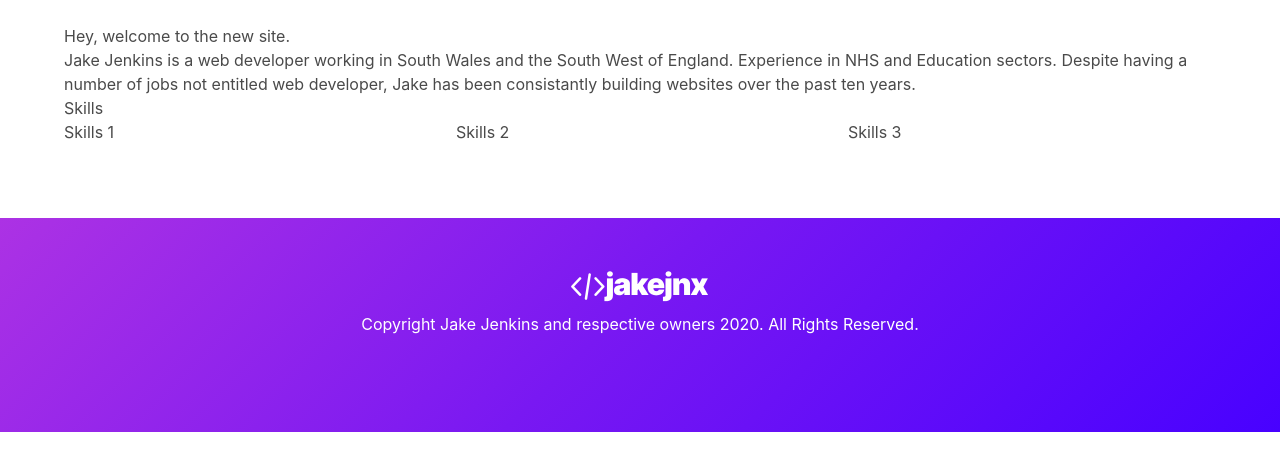
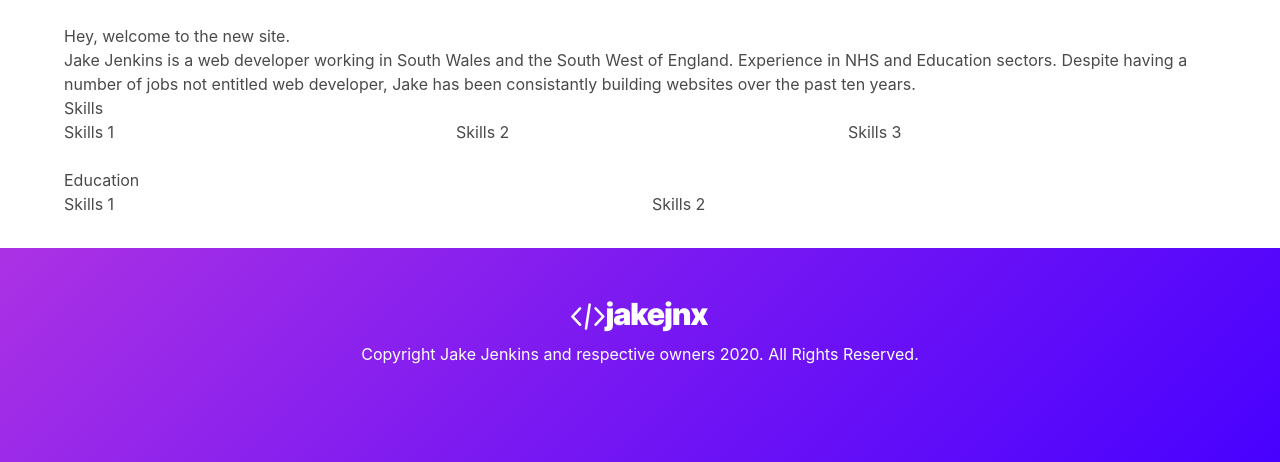
Before and after one commit to jake-jenkins/jjnx-bulma, a Jekyll site: the page built from index.markdown, in a window 1280 px wide. Shown: the part 518-980 px from the top of the page. Built offline with Jekyll 4.4.1, drawn with Linux system fonts in a browser that asks for light colours; before the commit the page ends 950 px from its top, so only the background shows below that.

Commit message:
Updated Index

```diff
--- a/index.markdown
+++ b/index.markdown
@@ -24,3 +24,13 @@ Jake Jenkins is a web developer working in South Wales and the South West of Eng
     Skills 3
   </div>
 </div>
+
+<h3>Education</h3>
+<div class="columns">
+  <div class="column">
+    Skills 1
+  </div>
+  <div class="column">
+    Skills 2
+  </div>
+</div>
```
